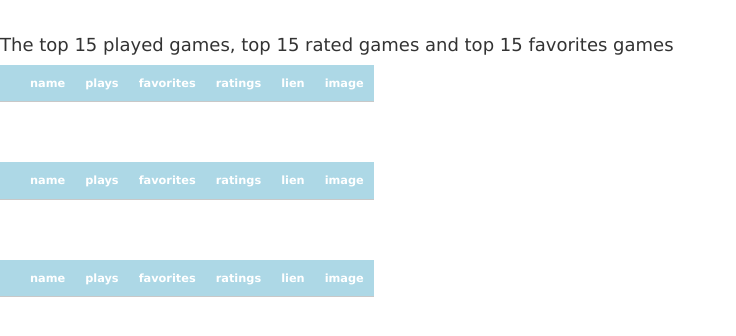
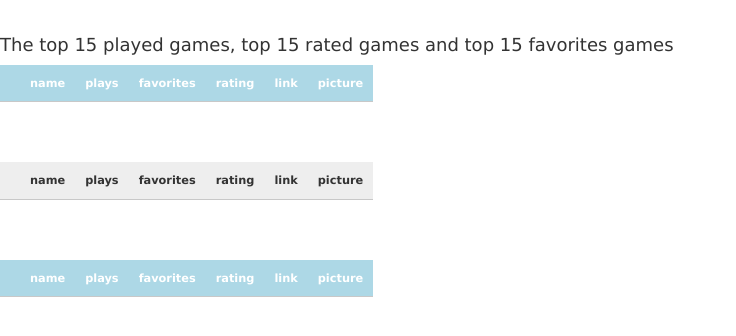
Before and after one commit to Francois-Meunier/Armor-Games-Scraper, a Flask app: page /totalStats in a window 1280 px wide. Shown: the part 51-387 px from the top of the page, without its empty margins (0-736 px from the left). Run offline with Flask 2, Linux system fonts and the light colour scheme; lists and menus that the app fills with data are empty; some libraries are stand-ins or nearby versions.

Commit message:
language issue fixed

```diff
--- a/app/web/templates/dataVizualisation.html
+++ b/app/web/templates/dataVizualisation.html
@@ -31,7 +31,7 @@ Search
     </nav>
 
     <div class="page">
-      <h3>Here are graph about games</h3>
+      <h3>Graphs about games</h3>
       <br>
       <h4>Favorites and ratings in function of the plays</h4>
 
--- a/app/web/views.py
+++ b/app/web/views.py
@@ -43,13 +43,13 @@ def plot_data(cursor,twoCat,color):
     return(f)
 
 
-col_list = ["name","plays","favorites","ratings","lien","image"]
+col_list = ["name","plays","favorites","rating","link","picture"]
 
 plays = data_top(collection.find().sort([("plays",-1)]).limit(15), col_list)
 
 fav = data_top(collection.find().sort([("favorites",-1)]).limit(15), col_list)
 
-ratings = data_top(collection.find().sort([("ratings",-1)]).limit(15), col_list)
+rating = data_top(collection.find().sort([("rating",-1)]).limit(15), col_list)
 
 
 @app.route('/')
@@ -66,7 +66,7 @@ def plot_png():
 
 @app.route('/plot2.png')
 def plot2_png():
-    fig = plot_data(collection.find(),['ratings','plays'], 'blue')
+    fig = plot_data(collection.find(),['rating','plays'], 'blue')
     output = io.BytesIO()
     FigureCanvas(fig).print_png(output)
     return Response(output.getvalue(), mimetype='image/png')
@@ -75,7 +75,7 @@ def plot2_png():
 @app.route('/totalStats', methods=("POST", "GET"))
 def totalStats():
 
-    return render_template('totalStats.html',  tables=[plays.to_html(classes='plays'), ratings.to_html(classes='ratings'), fav.to_html(classes='fav')])
+    return render_template('totalStats.html',  tables=[plays.to_html(classes='plays'), rating.to_html(classes='rating'), fav.to_html(classes='fav')])
 
 
 @app.route('/dataVizualisation')
```
